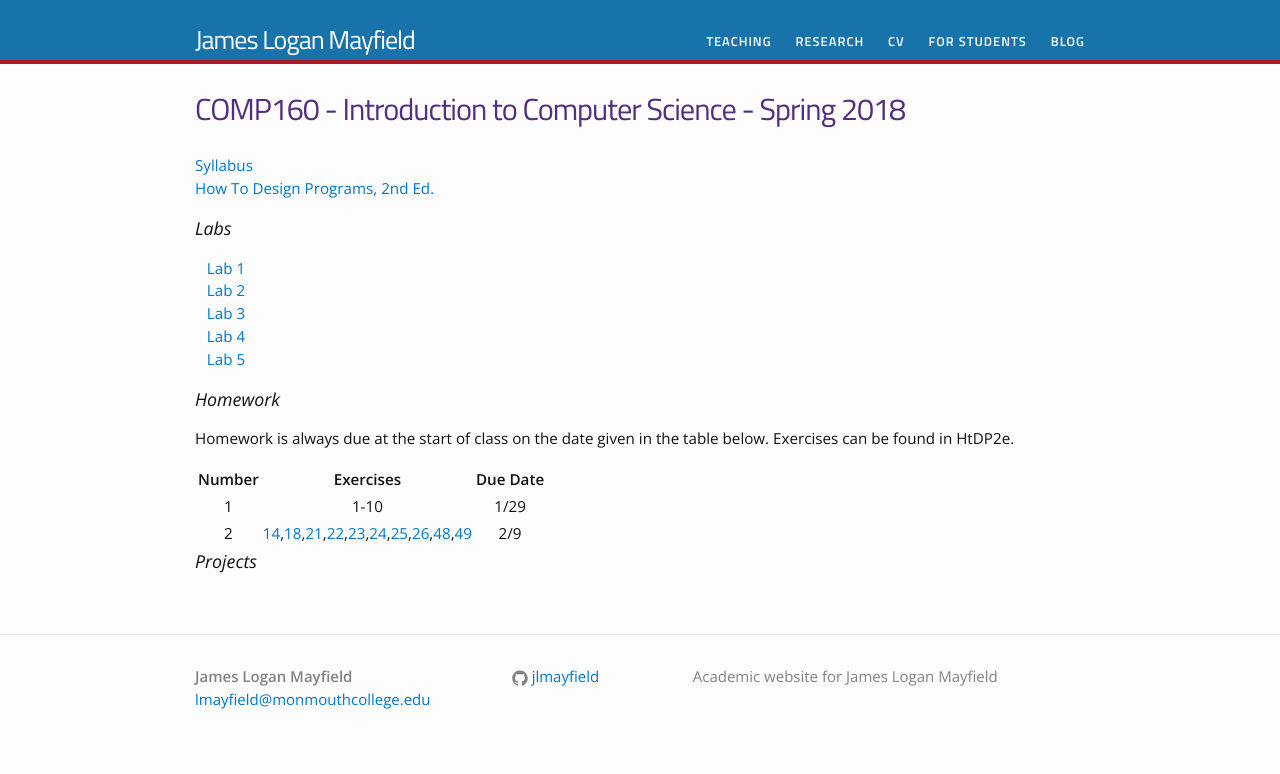
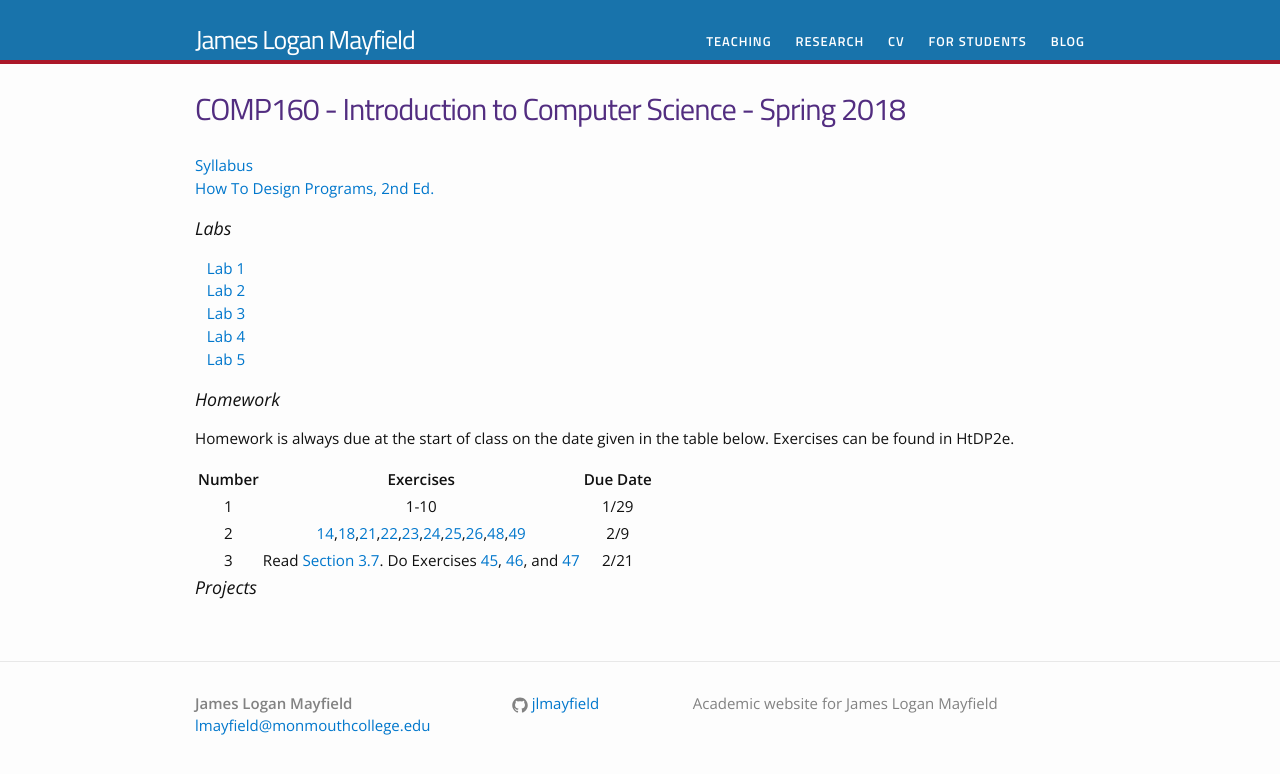
Before and after one commit to jlmayfield/jlmayfield.github.io, a Jekyll site: the page built from teaching/comp160.md, in a window 1280 px wide. Shown: the top 774 px of the page. Built offline with Jekyll 4.4.1, drawn with Linux system fonts in a browser that asks for light colours.

Commit message:
sp18. c160. added hwk3.

```diff
--- a/teaching/comp160.md
+++ b/teaching/comp160.md
@@ -25,6 +25,7 @@ Homework is always due at the start of class on the date given in the table belo
 |:------:|:---------:|:--------:|
 |  1     |  1-10     |  1/29    |
 |  2     |[14](http://htdp.org/2018-01-06/Book/part_one.html#%28counter._%28exercise._fun3%29%29),[18](http://htdp.org/2018-01-06/Book/part_one.html#%28counter._%28exercise._fun10a%29%29),[21](http://htdp.org/2018-01-06/Book/part_one.html#%28counter._%28exercise._ex~3astepper1%29%29),[22](http://htdp.org/2018-01-06/Book/part_one.html#%28counter._%28exercise._dr-step0%29%29),[23](http://htdp.org/2018-01-06/Book/part_one.html#%28counter._%28exercise._dr-step2%29%29),[24](http://htdp.org/2018-01-06/Book/part_one.html#%28counter._%28exercise._dr-step4%29%29),[25](http://htdp.org/2018-01-06/Book/part_one.html#%28counter._%28exercise._dr-step10%29%29),[26](http://htdp.org/2018-01-06/Book/part_one.html#%28counter._%28exercise._dr-step10b%29%29),[48](http://htdp.org/2018-01-06/Book/part_one.html#%28counter._%28exercise._cond1%29%29),[49](http://htdp.org/2018-01-06/Book/part_one.html#%28counter._%28exercise._cond1-nested%29%29) |  2/9  |
+|  3     |  Read [Section 3.7](http://www.htdp.org/2018-01-06/Book/part_one.html#%28part._sec~3azoo1%29). Do Exercises [45](http://www.htdp.org/2018-01-06/Book/part_one.html#%28counter._%28exercise._design12%29%29), [46](http://www.htdp.org/2018-01-06/Book/part_one.html#%28counter._%28exercise._design13%29%29), and [47](http://www.htdp.org/2018-01-06/Book/part_one.html#%28counter._%28exercise._design14%29%29) | 2/21 |
 
 
 ### Projects
```
